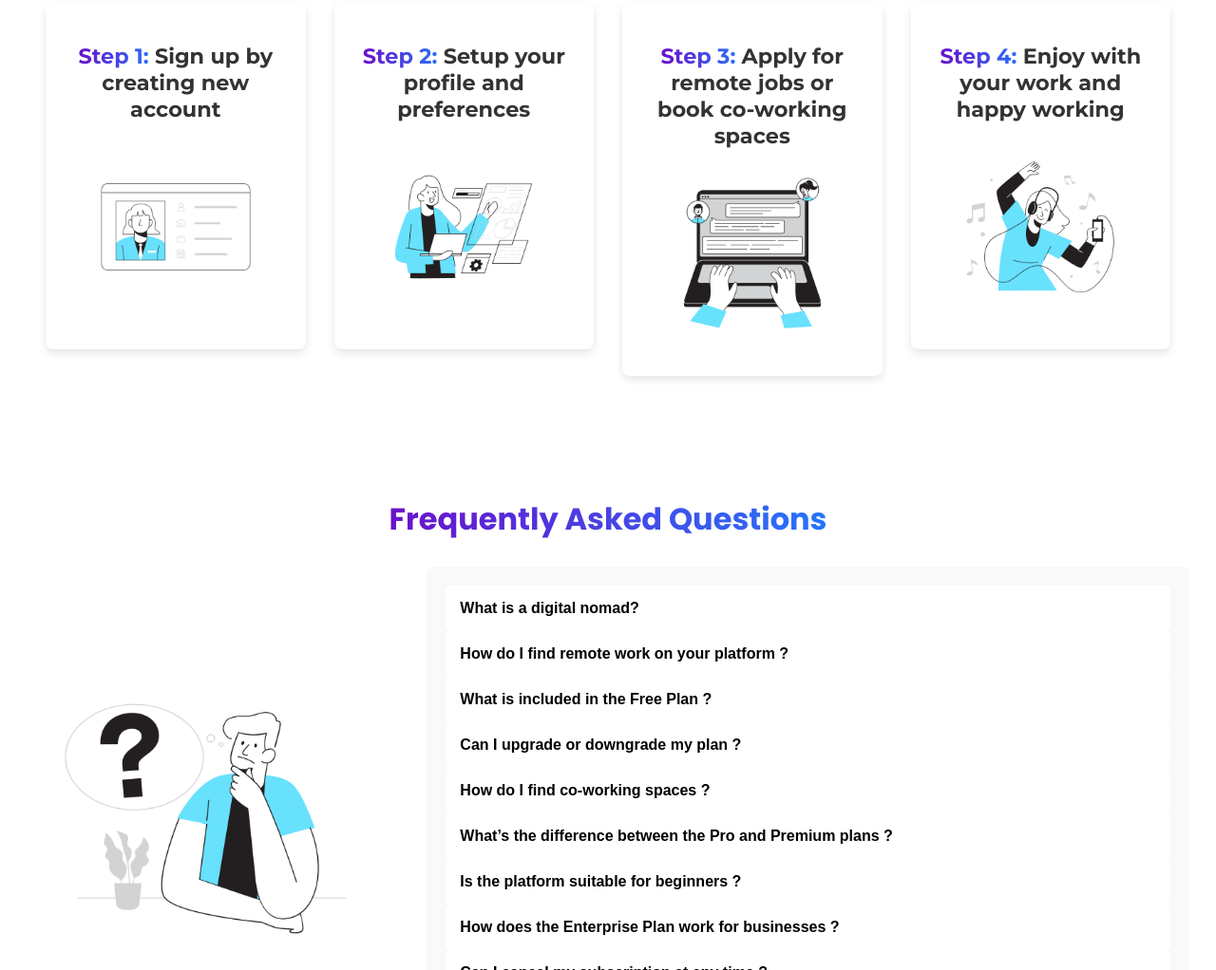
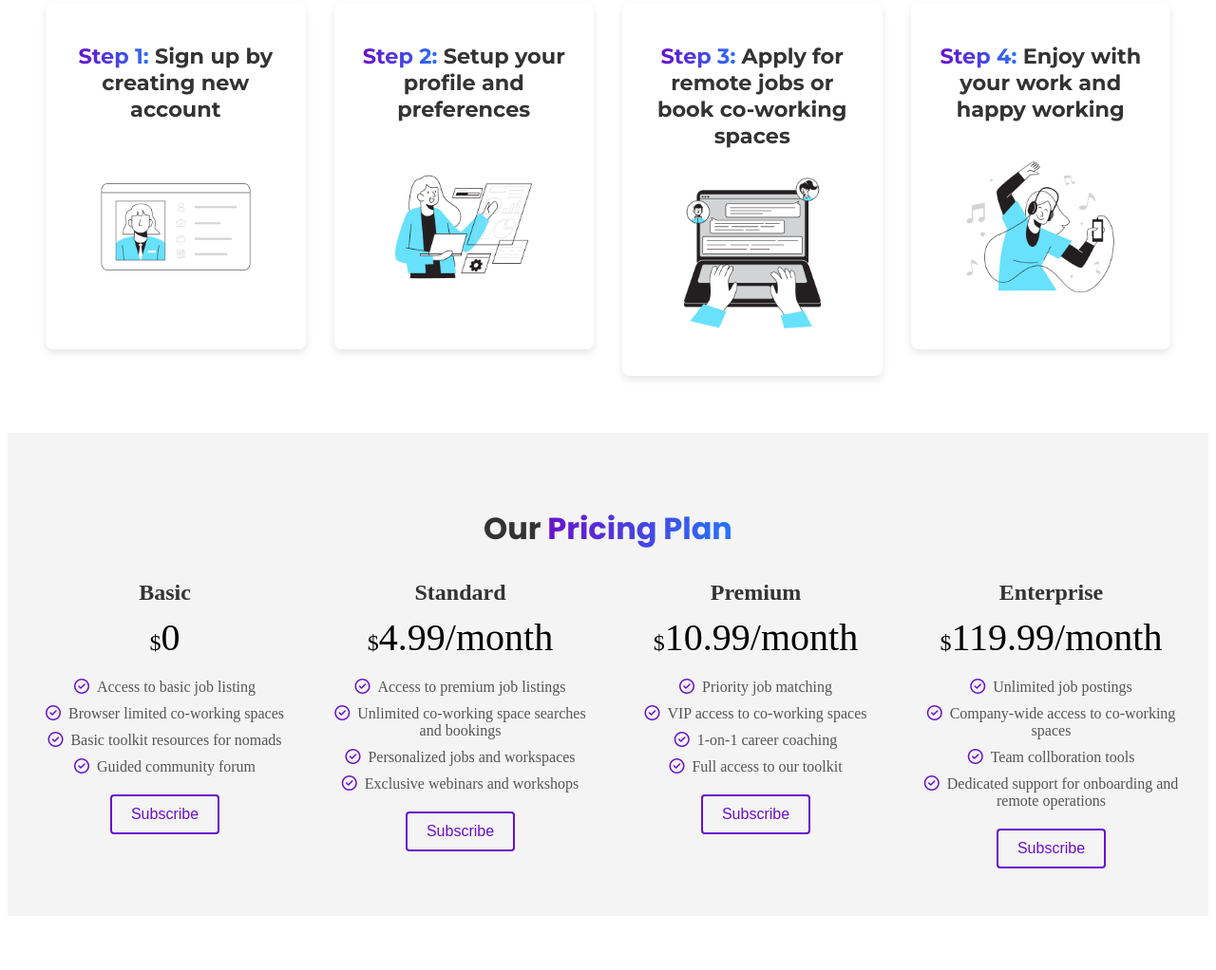
Before and after one commit to ahmadaimandev/digital-nomad, a website built with Vite: page index.html in a window 1280 px wide. Shown: the part 1778-2800 px from the top of the page at 95% size. Built offline with nearby package versions, Linux system fonts and the light colour scheme.

Commit message:
update: add pricing plan

```diff
--- a/assets/css/main.css
+++ b/assets/css/main.css
@@ -580,6 +580,124 @@ html {
     }
 }
 
+/* General Styling */
+.pricing-content {
+    text-align: center;
+    padding: 50px 20px;
+    background-color: #f4f4f4;
+}
+
+.heading-title {
+    font-size: 2.5rem;
+    margin-bottom: 30px;
+}
+
+.purple-gradient {
+    background: linear-gradient(90deg, #6a11cb, #2575fc);
+    -webkit-background-clip: text;
+    color: transparent;
+}
+
+/* Pricing Row */
+.pricing-row {
+    display: grid;
+    grid-template-columns: repeat(auto-fit, minmax(250px, 1fr));
+    gap: 20px;
+    justify-items: center;
+}
+
+/* Pricing Card */
+.price-card {
+    background-color: #fff;
+    border: 1px solid #ddd;
+    padding: 20px;
+    border-radius: 8px;
+    box-shadow: 0 8px 16px rgba(0, 0, 0, 0.1);
+    transition: transform 0.3s ease, box-shadow 0.3s ease;
+}
+
+.price-card:hover {
+    transform: translateY(-10px);
+    box-shadow: 0 12px 24px rgba(0, 0, 0, 0.15);
+}
+
+.price-card-header {
+    font-size: 1.5rem;
+    color: #333;
+    margin-bottom: 10px;
+    font-weight: bold;
+}
+
+.pricing-header {
+    font-size: 2.5rem;
+    margin-bottom: 20px;
+}
+
+.dollar-sign {
+    font-size: 1.5rem;
+}
+
+.pricing-list {
+    list-style: none;
+    padding: 0;
+    margin: 0 0 20px;
+}
+
+.pricing-list li {
+    font-size: 1rem;
+    margin-bottom: 10px;
+    color: #555;
+}
+
+.pricing-list li i {
+    color: #6a11cb;
+    margin-right: 8px;
+}
+
+.pricing-button {
+    margin-top: 20px;
+}
+
+.outline-gradient {
+    background: none;
+    border: 2px solid #6a11cb;
+    border-radius: 4px;
+    color: #6a11cb;
+    padding: 10px 20px;
+    cursor: pointer;
+    font-size: 1rem;
+    transition: background-color 0.3s ease, color 0.3s ease;
+}
+
+.outline-gradient:hover {
+    background-color: #6a11cb;
+    color: #fff;
+}
+
+/* Responsive Design */
+@media (max-width: 768px) {
+    .heading-title {
+        font-size: 2rem;
+    }
+
+    .pricing-header {
+        font-size: 2rem;
+    }
+}
+
+@media (max-width: 480px) {
+    .heading-title {
+        font-size: 1.8rem;
+    }
+
+    .pricing-header {
+        font-size: 1.8rem;
+    }
+
+    .pricing-list li {
+        font-size: 0.9rem;
+    }
+}
 
 
 /* General How It Works Section */
--- a/index.html
+++ b/index.html
@@ -42,6 +42,7 @@
               <li><a href="#">Community Support</a></li>
             </ul>
           </li>
+          <li><a href="#our-pricing">Our Pricing</a></li>
           <li><a href="#contact-us">Contact</a></li>
         </ul>
         <div class="navbar-button">
@@ -227,10 +228,75 @@
     </section>
     <!-- How It Works section Ended: Add By: Aiman: Date: 10/9/2024: Time: 1151hrs -->
 
+    <!-- Pricing Section Started: Add By: Aiman: Date: 15/9/2024: Time: 1029hrs -->
+    <section class="pricing-content" id="our-pricing">
+      <div class="heading">
+        <h2 class="heading-title">Our <span class="purple-gradient">Pricing Plan</span></h2>
+      </div>
+      <div class="pricing-row">
+        <div class="basic -column">
+          <div class="price-card-header">Basic</div>
+          <div class="pricing-header"><span class="dollar-sign">$</span>0</div>
+          <ul class="pricing-list">
+            <li><i class="fa-regular fa-circle-check"></i>Access to basic job listing</li>
+            <li><i class="fa-regular fa-circle-check"></i>Browser limited co-working spaces</li>
+            <li><i class="fa-regular fa-circle-check"></i>Basic toolkit resources for nomads</li>
+            <li><i class="fa-regular fa-circle-check"></i>Guided community forum</li>
+          </ul>
+          <div class="pricing-button">
+            <button class="outline-gradient">Subscribe</button>
+          </div>
+        </div>
+
+        <div class="Standard-column">
+          <div class="price-card-header">Standard</div>
+          <div class="pricing-header"><span class="dollar-sign">$</span>4.99/month</div>
+          <ul class="pricing-list">
+            <li><i class="fa-regular fa-circle-check"></i>Access to premium job listings</li>
+            <li><i class="fa-regular fa-circle-check"></i>Unlimited co-working space searches and bookings</li>
+            <li><i class="fa-regular fa-circle-check"></i>Personalized jobs and workspaces</li>
+            <li><i class="fa-regular fa-circle-check"></i>Exclusive webinars and workshops</li>
+          </ul>
+          <div class="pricing-button">
+            <button class="outline-gradient">Subscribe</button>
+          </div>
+        </div>
+
+        <div class="premium-column">
+          <div class="price-card-header">Premium</div>
+          <div class="pricing-header"><span class="dollar-sign">$</span>10.99/month</div>
+          <ul class="pricing-list">
+            <li><i class="fa-regular fa-circle-check"></i>Priority job matching</li>
+            <li><i class="fa-regular fa-circle-check"></i>VIP access to co-working spaces</li>
+            <li><i class="fa-regular fa-circle-check"></i>1-on-1 career coaching</li>
+            <li><i class="fa-regular fa-circle-check"></i>Full access to our toolkit</li>
+          </ul>
+          <div class="pricing-button">
+            <button class="outline-gradient">Subscribe</button>
+          </div>
+        </div>
+
+        <div class="enterprise-column">
+          <div class="price-card-header">Enterprise</div>
+          <div class="pricing-header"><span class="dollar-sign">$</span>119.99/month</div>
+          <ul class="pricing-list">
+            <li><i class="fa-regular fa-circle-check"></i>Unlimited job postings</li>
+            <li><i class="fa-regular fa-circle-check"></i>Company-wide access to co-working spaces</li>
+            <li><i class="fa-regular fa-circle-check"></i>Team collboration tools</li>
+            <li><i class="fa-regular fa-circle-check"></i>Dedicated support for onboarding and remote operations</li>
+          </ul>
+          <div class="pricing-button">
+            <button class="outline-gradient">Subscribe</button>
+          </div>
+        </div>
+      </div>
+    </section>
+    <!-- Pricing Section Ended: Add By: Aiman: Date: 15/9/2024: Time: -->
+
     <!-- FAQ section Started: Add By: Aiman: Date: 10/9/2024: Time: 1623hrs -->
     <section class="faq-question-content">
       <div class="heading">
-        <h2 class="heading-title"><span class="purple-gradient">Frequently Asked Questions</span></h2>
+        <h2 class="heading-title">Frequently Asked<span class="purple-gradient"> Questions</span></h2>
       </div>
       <div class="faq-row">
         <div class="faq-img-column-right-column">
```
